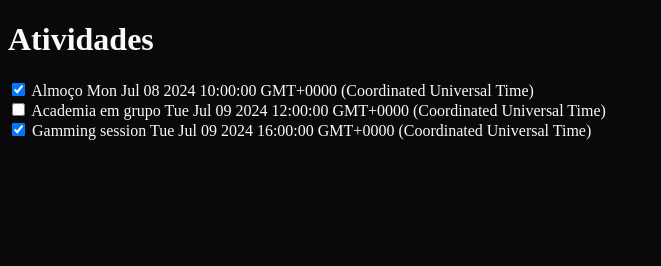
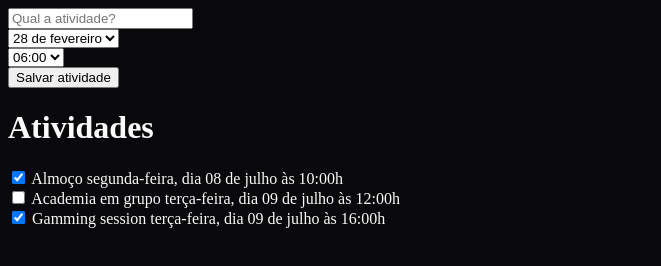
Before and after one commit to brunooliveira7/Activity-Planner, a plain HTML site: page index.html in a window 1280 px wide. Shown: the whole page, without its empty margins (0-661 px from the left). Drawn offline with nearby package versions, Linux system fonts and the light colour scheme.

Commit message:
building the logic in JS

```diff
--- a/index.html
+++ b/index.html
@@ -5,10 +5,38 @@
     <meta name="viewport" content="width=device-width, initial-scale=1.0" />
     <title>Roteiro de viagem</title>
     <link rel="stylesheet" href="style.css" />
+    <script src="https://cdn.jsdelivr.net/npm/dayjs@1/dayjs.min.js"></script>
+    <script src="https://cdn.jsdelivr.net/npm/dayjs@1/locale/pt-br.js"></script>
+    <script>
+      dayjs.locale("pt-br");
+    </script>
   </head>
   <body>
-    <h1>Atividades</h1>
-    <section></section>
+    <form onsubmit="salvarAtividade(event)">
+      <div>
+        <input
+          type="text"
+          placeholder="Qual a atividade?"
+          name="atividade"
+          required
+        />
+      </div>
+      <div>
+        <select name="dia">
+          <option value="2024-03-01">01 de feveiro</option>
+        </select>
+      </div>
+      <div>
+        <select name="hora">
+          <option value="10:30">10:30</option>
+        </select>
+      </div>
+      <button>Salvar atividade</button>
+    </form>
+    <main>
+      <h1>Atividades</h1>
+      <section></section>
+    </main>
     <script src="./script.js"></script>
   </body>
 </html>
--- a/script.js
+++ b/script.js
@@ -1,45 +1,175 @@
+// bibliotecas e códigos de terceiros
+const formatador = (data) => {
+  return {
+    dia: {
+      numerico: dayjs(data).format('DD'),
+      semana: {
+        curto: dayjs(data).format('ddd'),
+        longo: dayjs(data).format('dddd'),
+      }
+    },
+    mes: dayjs(data).format('MMMM'),
+    hora: dayjs(data).format('HH:mm')
+  }
+}
+
 // object {}
 const atividade = {
   nome: "Almoço",
   data: new Date("2024-07-08 10:00"),
-  finalizada: true,
-};
+  finalizada: true
+}
 
 // lista, array, vetor []
-const atividades = [
+let atividades = [
   atividade,
   {
-    nome: "Academia em grupo",
+    nome: 'Academia em grupo',
     data: new Date("2024-07-09 12:00"),
-    finalizada: false,
+    finalizada: false
   },
   {
-    nome: "Gamming session",
+    nome: 'Gamming session',
     data: new Date("2024-07-09 16:00"),
-    finalizada: true,
+    finalizada: true
   },
-];
+]
+
+// atividades = []
 
 // arrow function
 const criarItemDeAtividade = (atividade) => {
-  let input = '<input type="checkbox" ';
+
+  let input = `
+  <input
+  onchange="concluirAtividade(event)"
+  value="${atividade.data}"
+  type="checkbox"
+  `
 
   if (atividade.finalizada) {
-    input += "checked";
+    input += 'checked'
   }
 
-  input += ">";
+  input += '>'
+
+  const formatar = formatador(atividade.data);
 
   return `
     <div>
       ${input}
       <span>${atividade.nome}</span>
-      <time>${atividade.data}</time>
+      <time>${formatar.dia.semana.longo},
+      dia ${formatar.dia.numerico}
+      de ${formatar.mes}
+      às ${formatar.hora}h </time>
     </div>
-    `;
-};
+    `
+}
 
-const section = document.querySelector("section");
-for (let atividade of atividades) {
-  section.innerHTML += criarItemDeAtividade(atividade);
+
+const atualizarListaDeAtividades = () => {
+  const section = document.querySelector('section')
+  section.innerHTML = ''
+
+  // verificar se a minha lista está vazia
+  if (atividades.length == 0) {
+    section.innerHTML = `<p>Nenhuma atividade cadastrada.</p>`
+    return
+  }
+
+  for (let atividade of atividades) {
+    section.innerHTML += criarItemDeAtividade(atividade)
+  }
 }
+
+atualizarListaDeAtividades()
+
+const salvarAtividade = (event) => {
+  event.preventDefault()
+  const dadosDoFormulario = new FormData(event.target)
+
+  const nome = dadosDoFormulario.get('atividade')
+  const dia = dadosDoFormulario.get('dia')
+  const hora = dadosDoFormulario.get('hora')
+  const data = `${dia} ${hora}`
+
+  const novaAtividade = {
+    nome,
+    data,
+    finalizada: false
+  }
+
+  const atividadeExiste = atividades.find((atividade) => {
+    return atividade.data == novaAtividade.data
+  })
+
+  if (atividadeExiste) {
+    return alert('Dia/Hora não disponível')
+  }
+
+  atividades = [novaAtividade, ...atividades]
+  atualizarListaDeAtividades()
+}
+
+const criarDiasSelecao = () => {
+  const dias = [
+    '2024-02-28',
+    '2024-02-29',
+    '2024-03-01',
+    '2024-03-02',
+    '2024-03-03',
+  ]
+
+  let diasSelecao = ''
+
+  for (let dia of dias) {
+    const formatar = formatador(dia)
+    const diaFormatado = `
+    ${formatar.dia.numerico} de
+    ${formatar.mes}
+    `
+    diasSelecao += `
+    <option value="${dia}">${diaFormatado}</option>
+    `
+  }
+
+  document
+    .querySelector('select[name="dia"]')
+    .innerHTML = diasSelecao
+
+}
+criarDiasSelecao()
+
+
+const criarHorasSelecao = () => {
+  let horasDisponiveis = ''
+
+  for (let i = 6; i < 23; i++) {
+    const hora = String(i).padStart(2, '0')
+    horasDisponiveis += `
+    <option value="${hora}:00">${hora}:00</option>`
+    horasDisponiveis += `
+    <option value="${hora}:30">${hora}:30</option>`
+  }
+
+  document
+    .querySelector('select[name="hora"]')
+    .innerHTML = horasDisponiveis
+}
+criarHorasSelecao()
+
+const concluirAtividade = (event) => {
+  const input = event.target
+  const dataDesteInput = input.value
+
+  const atividade = atividades.find((atividade) => {
+    return atividade.data == dataDesteInput
+  })
+
+  if(!atividade) {
+    return
+  }
+
+  atividade.finalizada = !atividade.finalizada
+}
```
